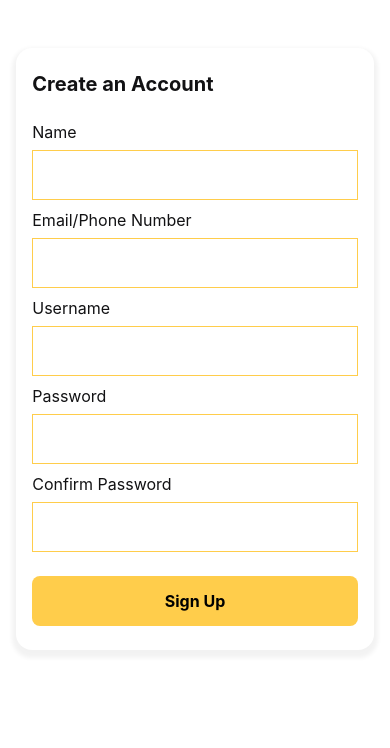
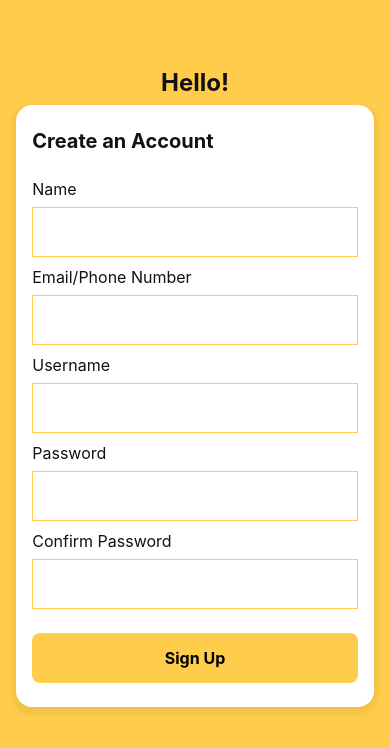
Before and after one commit to Oluwafemi-John1/Hyra-App, a React (Vite) app: page /signup in a window 390 px wide. Shown: the top 748 px of the page. Built offline with nearby package versions, Linux system fonts and the light colour scheme.

Commit message:
sign up completed

```diff
--- a/src/App.css
+++ b/src/App.css
@@ -146,4 +146,11 @@
     border: 1px solid #FFCD4B !important;
 }
 
+@media screen and (max-width: 478px) {
+    #bigSignUp {
+        background: #FFCD4B;
+        padding: 20px 0px 290px 0px;
+    }
+}
+
 /* <=============== Signup ends ==============> */
--- a/src/components/Signup.jsx
+++ b/src/components/Signup.jsx
@@ -36,9 +36,20 @@ const Signup = () => {
         height: '50px'
     }
 
+    let helloStyle = {
+        color: '#121214',
+        fontFamily: 'Inter',
+        fontSize: '24px',
+        fontStyle: 'normal',
+        fontWeight: '700',
+        lineHeight: 'normal'
+    }
+
     return (
         <>
+            <section id='bigSignUp'>
                 <div className="container mt-5">
+                    <h1 className="text-center d-lg-none d-md-none d-block" style={helloStyle}>Hello!</h1>
                     <div className="row">
                         <div className="col-lg-4 col-11 px-3 py-4 mx-auto" id='signUpDiv'>
                             <p style={headStyle} className='mb-4'>Create an Account</p>
@@ -73,6 +84,7 @@ const Signup = () => {
                         </div>
                     </div>
                 </div>
+            </section>
         </>
     )
 }
```
Lines whose indentation alone changed are shown as unchanged.
